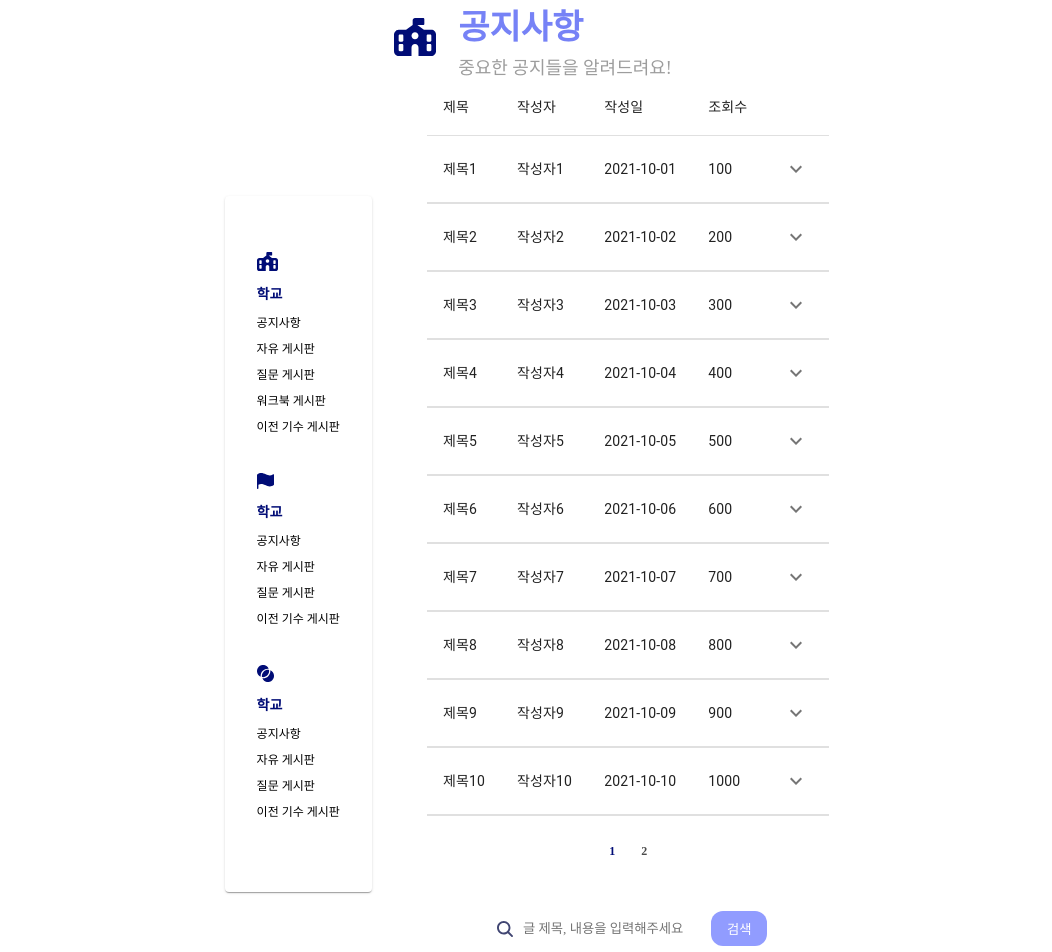
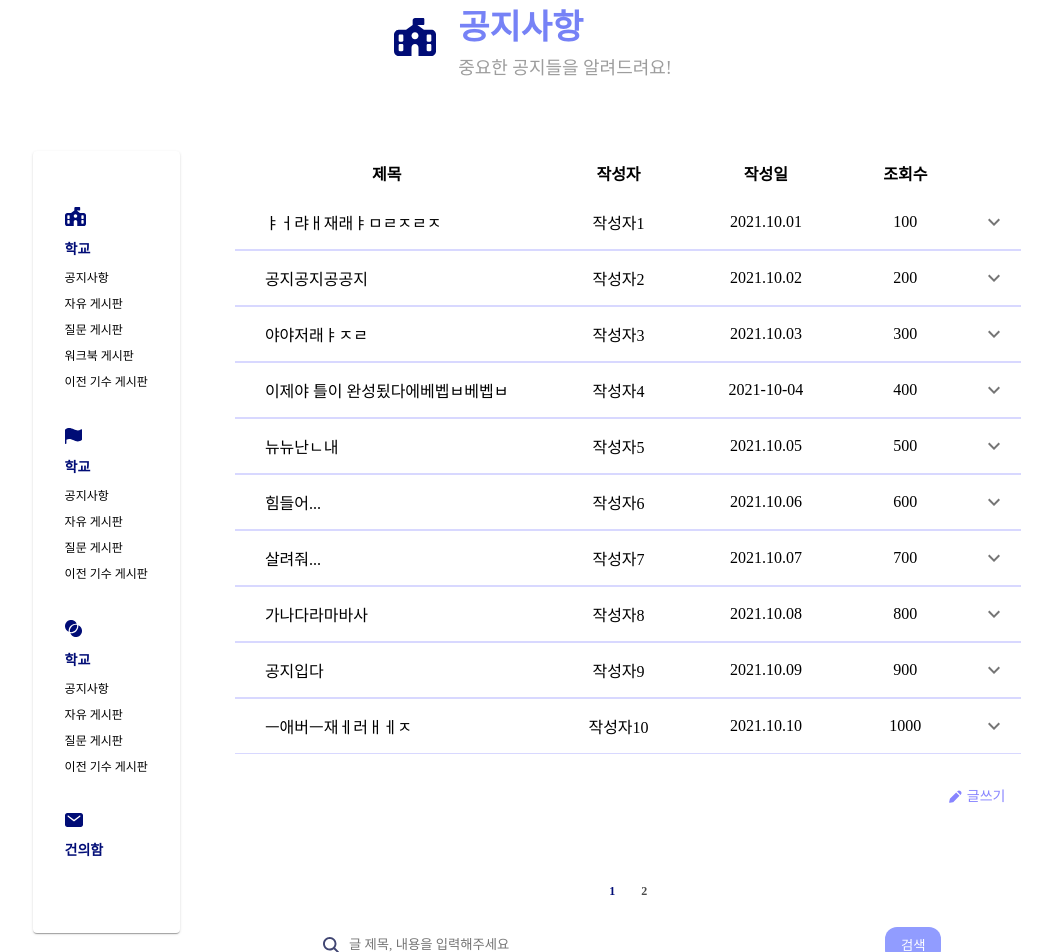
Before and after one commit to Team-UMC/UMC-Web, a React (Create React App) app: page /board/school/notice in a window 1280 px wide. Shown: the top 952 px of the page, without its empty margins (113-1165 px from the left). Built offline with nearby package versions, Linux system fonts and the light colour scheme.

Commit message:
95% 구현 완료 (테이블 수정, 페이징 기능, 제목 스타일링, 페이지 레이아웃 등)

```diff
--- a/src/components/BoardBox/BoardBoxUnion.jsx
+++ b/src/components/BoardBox/BoardBoxUnion.jsx
@@ -6,6 +6,7 @@ import union from '../../assets/boardCard/union.svg';
 
 const BoardBoxUnionContainer = styled.div`
   height: 100%;
+  padding-bottom: 30px;
   background: white;
   border-color: white;
   flex-direction: column;
--- a/src/components/BoardBox/BoardBoxWrapper.jsx
+++ b/src/components/BoardBox/BoardBoxWrapper.jsx
@@ -4,6 +4,7 @@ import styled from 'styled-components';
 import BoardBoxSchool from './BoardBoxSchool';
 import BoardBoxBranch from './BoardBoxBranch';
 import BoardBoxUnion from './BoardBoxUnion';
+import suggestion from 'assets/boardCard/suggestion.svg';
 
 const BoardBoxWrapperLayout = styled.div`
   display: flex;
@@ -11,12 +12,53 @@ const BoardBoxWrapperLayout = styled.div`
   align-items: flex-start;
 `;
 
+const BoardBoxSuggestionContainer = styled.div`
+  height: 100%;
+  background: white;
+  border-color: white;
+  flex-direction: column;
+  justify-content: flex-start;
+  align-items: flex-start;
+  display: inline-flex;
+`;
+
+const BoardBoxSuggestionImage = styled.div`
+  background: white;
+  width: 100%;
+  height: 100%;
+  padding-bottom: 8px;
+  gap: 8px;
+`;
+
+const BoardBoxSuggestionTitle = styled.div`
+  text-align: left;
+  color: #000c76;
+  background: white;
+  padding-bottom: 10px;
+  font-size: 14px;
+  font-weight: 600;
+  gap: 10px;
+  word-wrap: break-word;
+`;
+
+const BoardBoxSuggestion = () => {
+  return (
+    <BoardBoxSuggestionContainer>
+      <BoardBoxSuggestionImage>
+        <img src={suggestion} alt="suggestion" />
+      </BoardBoxSuggestionImage>
+      <BoardBoxSuggestionTitle>건의함</BoardBoxSuggestionTitle>
+    </BoardBoxSuggestionContainer>
+  );
+};
+
 const BoardBoxWrapper = () => {
   return (
     <BoardBoxWrapperLayout>
       <BoardBoxSchool />
       <BoardBoxBranch />
       <BoardBoxUnion />
+      <BoardBoxSuggestion />
     </BoardBoxWrapperLayout>
   );
 };
--- a/src/components/BoardTitle/BoardTitle.jsx
+++ b/src/components/BoardTitle/BoardTitle.jsx
@@ -1,16 +1,19 @@
 import React from 'react';
 import { useLocation } from 'react-router-dom';
+import PropTypes from 'prop-types';
 import styled from 'styled-components';
 
 import SchoolIcon from 'assets/titleIcon/schoolIcon.svg';
 import BranchIcon from 'assets/titleIcon/branchIcon.svg';
 import UnionIcon from 'assets/titleIcon/unionIcon.svg';
+import TitleDot from 'assets/titleIcon/titledot.svg';
 
 const BoardTitleContainer = styled.div`
   display: flex;
   flex-direction: row;
   align-items: center;
   gap: 0 8px;
+  padding-bottom: 72px;
 `;
 
 const BoardTitleWrapper = styled.div`
@@ -19,22 +22,53 @@ const BoardTitleWrapper = styled.div`
   gap: 4px;
 `;
 
-const BoardTitleMain = styled.h1`
+const BoardTitleMainStyle = styled.h1`
   color: #7682f6;
   font-size: 34px;
   font-family: 'Pretendard';
   font-weight: 600;
   word-wrap: break-word;
+`;
 
-  ::before {
+const HighlightedText = styled.span`
+  color: #00095C;
+`;
+
+const TitleWithDot = styled.div`
+  position: relative;
+  padding-top: 24px;
+
+  &::before {
     content: '';
-    display: inline-block;
-    width: 10px;
-    height: 10px;
-    background-size: contain;
-    margin-right: 5px;
+    position: absolute;
+    top: -20px;
+    left: 50%;
+    transform: translateX(-50%);
+    width: 20px;
+    height: 20px;
+    background-image: url(${TitleDot});
+    background-size: cover;
   }
 `;
+
+const BoardTitleMain = ({ children }) => {
+  const parts = children.split(/(게시판)/);
+
+  return (
+    <BoardTitleMainStyle>
+      {parts.map((part, i) => (
+        <React.Fragment key={i}>
+          {part === '게시판' ? <HighlightedText>{part}</HighlightedText> : part}
+          {(part === '공지' || part === '자유' || part === '질문' || part === '워크북' || part === '이전 기수') && <TitleWithDot>{part}</TitleWithDot>}
+        </React.Fragment>
+      ))}
+    </BoardTitleMainStyle>
+  );
+};
+
+BoardTitleMain.propTypes = {
+  children: PropTypes.node,
+};
 
 const BoardTitleSub = styled.p`
   color: #9d9d9d;
--- a/src/components/NewBoard/BoardSearch.jsx
+++ b/src/components/NewBoard/BoardSearch.jsx
@@ -17,6 +17,7 @@ const SearchWrapper = styled.form`
 `;
 
 const SearchInput = styled.input`
+  width: 32rem;
   padding: 8px;
   padding-left: 34px;
   border-radius: 12px;
--- a/src/components/NewBoard/BoardTable.jsx
+++ b/src/components/NewBoard/BoardTable.jsx
@@ -1,30 +1,68 @@
-import { React, useState, Fragment } from "react";
+import React, { useState, Fragment } from "react";
 import PropTypes from "prop-types";
-import {
-  TableCell,
-  TableContainer,
-  TableRow,
-  Table,
-  TableHead,
-  TableBody,
-  IconButton,
-  Collapse,
-  Box,
-  Typography,
-} from '@mui/material';
+import styled from "styled-components";
+import SearchBar from "./BoardSearch";
+import BoardWriteButton from "./BoardWriteButton";
+
+import { IconButton } from "@mui/material";
 import KeyboardArrowUpIcon from '@mui/icons-material/KeyboardArrowUp';
 import KeyboardArrowDownIcon from '@mui/icons-material/KeyboardArrowDown';
-import styled from "styled-components";
-import SearchBar from "./BoardSearch";
+import LeftArrowIcon from 'assets/main/LeftArrow.svg';
+import RightArrowIcon from 'assets/main/RightArrow.svg';
 
-const StyledTableCell = styled(TableCell)`
-  font-family: 'Pretendard';
-  font-size: 14px;
+const StyledTable = styled.table`
+  width: 100%;
+  border-collapse: collapse;
   text-align: center;
 `;
 
-const StyledHeaderCell = styled(StyledTableCell)`
-  font-weight: bold;
+const StyledTableHeader = styled.thead`
+  border-bottom: none;
+  padding: 0;
+  font-weight: 600;
+`;
+
+const StyledTableRow = styled.tr`
+  border-bottom: 1px solid #d8d8ff;
+  &:last-child {
+    border: none;
+  }
+  &:last-of-type {
+    border-top: none;
+  }
+`;
+
+const StyledTitleColumn = styled.td`
+  width: 15rem;
+  padding: 10px 40px 10px 30px;
+  text-overflow: ellipsis;
+  overflow: hidden;
+  white-space: nowrap;
+`;
+
+const StyledTableCell = styled.td`
+  max-width: 10rem;
+  padding: 10px 40px;
+  text-overflow: ellipsis;
+  overflow: hidden;
+  white-space: nowrap;
+`;
+
+const StyledOpenToggle = styled.td`
+  padding: 10px 10px;
+`;
+
+const StyledCollapseCell = styled.td`
+  border: none;
+  padding: 0;
+`;
+
+const StyledCollapseContent = styled.div`
+  border: none;
+  margin: 0;
+  transition: max-height 0.3s ease;
+  overflow: hidden;
+  max-height: ${(props) => (props.open ? '500px' : '0')};
 `;
 
 const createData = (title, author, date, views, content) => {
@@ -36,6 +74,12 @@ const createData = (title, author, date, views, content) => {
         content,
     };
 };
+
+const BoardWriteButtonLayout = styled.div`
+  display: flex;
+  justify-content: end;
+  padding-top: 24px;
+`;
 
 const PageButton = styled.div`
   display: inline-block;
@@ -62,21 +106,42 @@ const PageButton = styled.div`
   }
 `;
 
+const PageButtonLayout = styled.div`
+  display: flex;
+  justify-content: center;
+  align-items: center;
+  padding-top: 64px;
+`;
+
+const PageArrowButton = styled.div`
+  display: inline-block;
+  background-image: url(${(props) => props.$icon});
+  background-color: ${(props) => (props.$isActive ? '#FFFFFF' : '#EBEBEB')};
+  color: ${(props) => (props.$isActive ? '#000C76' : '#4B4B4B')};
+  cursor: ${(props) => (props.$isActive ? 'pointer' : 'default')};
+  opacity: ${(props) => (props.$isActive ? '1' : '0.5')};
+  transition: background-color 0.3s ease-in-out, color 0.3s ease-in-out, transform 0.2s ease-in-out;
+`;
+
+const BoardSearchLayout = styled.div`
+  display: flex;
+  justify-content: center;
+  align-items: center;
+`;
+
 const ROWS_PER_PAGE = 10;
 
 const Row = ({ row }) => {
-  const [ open, setOpen ] = useState(false);
+  const [open, setOpen] = useState(false);
 
   return (
     <Fragment>
-      <TableRow>
-        <StyledTableCell component="th" scope="row">
-          {row.title}
-        </StyledTableCell>
+      <StyledTableRow>
+        <StyledTitleColumn style={{ textAlign: "left" }}>{row.title}</StyledTitleColumn>
         <StyledTableCell>{row.author}</StyledTableCell>
         <StyledTableCell>{row.date}</StyledTableCell>
         <StyledTableCell>{row.views}</StyledTableCell>
-        <TableCell>
+        <StyledOpenToggle>
           <IconButton
             aria-label="expand row"
             size="small"
@@ -84,25 +149,40 @@ const Row = ({ row }) => {
           >
             {open ? <KeyboardArrowUpIcon /> : <KeyboardArrowDownIcon />}
           </IconButton>
-        </TableCell>
-      </TableRow>
-      <TableRow>
-        <TableCell style={{ paddingBottom: 0, paddingTop: 0 }} colSpan={6}>
-          <Collapse in={open} timeout="auto" unmountOnExit>
-            <Box sx={{ margin: 1 }}>
-              <Typography variant="p" gutterBottom component="div">
+        </StyledOpenToggle>
+      </StyledTableRow>
+      <StyledTableRow>
+        <StyledCollapseCell colSpan={5}>
+          <StyledCollapseContent open={open}>
             {row.content}
-              </Typography>
-            </Box>
-          </Collapse>
-        </TableCell>
-      </TableRow>
+          </StyledCollapseContent>
+        </StyledCollapseCell>
+      </StyledTableRow>
     </Fragment>
   );
 };
 
+// 대충 데이터들 모음 (여기에 JSON 서버 생기면 구현하면 될 듯...)
+const rows = [
+    createData('ㅑㅓ랴ㅐ재래ㅑㅁㄹㅈㄹㅈ', '작성자1', '2021.10.01', 100, '내용1'),
+    createData('공지공지공공지', '작성자2', '2021.10.02', 200, '내용2'),
+    createData('야야저래ㅑㅈㄹ', '작성자3', '2021.10.03', 300, '내용3'),
+    createData('이제야 틀이 완성됬다에베벱ㅂ베벱ㅂ', '작성자4', '2021-10-04', 400, '내용4'),
+    createData('뉴뉴난ㄴ내', '작성자5', '2021.10.05', 500, '내용5'),
+    createData('힘들어...', '작성자6', '2021.10.06', 600, '내용6'),
+    createData('살려줘...', '작성자7', '2021.10.07', 700, '내용7'),
+    createData('가나다라마바사', '작성자8', '2021.10.08', 800, '내용8'),
+    createData('공지입다', '작성자9', '2021.10.09', 900, '내용9'),
+    createData('ㅡ애버ㅡ재ㅔ러ㅐㅔㅈ', '작성자10', '2021.10.10', 1000, '내용10'),
+    createData('ㅡㅏㅇ9394914', '작성자11', '2021.10.11', 1100, '내용11'),
+    createData('test', '작성자12', '2021.10.12', 1200, '내용12'),
+    createData('낄낄낄', '작성자13', '2021.10.13', 1300, '내용13'),
+    createData('안녕?', '작성자14', '2021.10.14', 1400, '내용14'),
+    createData('제목15', '작성자15', '2021.10.15', 1500, '내용15'),
+];
+
 Row.propTypes = {
-    row: PropTypes.shape({
+  row: PropTypes.exact({
     title: PropTypes.string.isRequired,
     author: PropTypes.string.isRequired,
     date: PropTypes.string.isRequired,
@@ -111,36 +191,16 @@ Row.propTypes = {
   }).isRequired,
 };
 
-// 대충 데이터들 모음 (여기에 JSON 서버 생기면 구현하면 될 듯...)
-const rows = [
-    createData('제목1', '작성자1', '2021-10-01', 100, '내용1'),
-    createData('제목2', '작성자2', '2021-10-02', 200, '내용2'),
-    createData('제목3', '작성자3', '2021-10-03', 300, '내용3'),
-    createData('제목4', '작성자4', '2021-10-04', 400, '내용4'),
-    createData('제목5', '작성자5', '2021-10-05', 500, '내용5'),
-    createData('제목6', '작성자6', '2021-10-06', 600, '내용6'),
-    createData('제목7', '작성자7', '2021-10-07', 700, '내용7'),
-    createData('제목8', '작성자8', '2021-10-08', 800, '내용8'),
-    createData('제목9', '작성자9', '2021-10-09', 900, '내용9'),
-    createData('제목10', '작성자10', '2021-10-10', 1000, '내용10'),
-    createData('제목11', '작성자11', '2021-10-11', 1100, '내용11'),
-    createData('제목12', '작성자12', '2021-10-12', 1200, '내용12'),
-    createData('제목13', '작성자13', '2021-10-13', 1300, '내용13'),
-    createData('제목14', '작성자14', '2021-10-14', 1400, '내용14'),
-    createData('제목15', '작성자15', '2021-10-15', 1500, '내용15'),
-];
-
 const BoardTable = () => {
   const [currentPage, setCurrentPage] = useState(1);
-  const [ searchTerm, setSearchTerm ] = useState('');
+  const [searchTerm, setSearchTerm] = useState('');
 
   const handleSearch = (term) => {
     setSearchTerm(term);
   };
 
   const filteredRows = rows.filter(
-    (row) =>
-      row.title.includes(searchTerm) || row.content.includes(searchTerm),
+    (row) => row.title.includes(searchTerm) || row.content.includes(searchTerm),
   );
 
   const currentRows = filteredRows.slice(
@@ -151,6 +211,15 @@ const BoardTable = () => {
   const renderPageButtons = () => {
     const numberOfPages = Math.ceil(rows.length / ROWS_PER_PAGE);
     const buttons = [];
+
+    buttons.push(
+      <PageArrowButton
+        key="prev"
+        onClick={() => setCurrentPage(currentPage - 1)}
+        $isActive={currentPage > 1}
+        $icon={LeftArrowIcon}
+      />
+    );
 
     for (let i = 1; i <= numberOfPages; i++) {
       buttons.push(
@@ -164,39 +233,50 @@ const BoardTable = () => {
       );
     }
 
+    buttons.push(
+      <PageArrowButton
+        key="next"
+        onClick={() => setCurrentPage(currentPage + 1)}
+        $isActive={currentPage < numberOfPages}
+        $icon={RightArrowIcon}
+      />
+    );
+
     return buttons;
   };
 
+
   return (
     <>
-      <TableContainer>
-        <Table aria-label="collapsible table">
-          <TableHead>
-            <TableRow>
-              <StyledHeaderCell>제목</StyledHeaderCell>
-              <StyledHeaderCell>작성자</StyledHeaderCell>
-              <StyledHeaderCell>작성일</StyledHeaderCell>
-              <StyledHeaderCell>조회수</StyledHeaderCell>
-              <StyledHeaderCell />
-            </TableRow>
-          </TableHead>
-          <TableBody>
+      <StyledTable>
+        <StyledTableHeader>
+          <StyledTableRow style={{ borderBottom: 0, paddingBottom: 0 }}>
+            <StyledTitleColumn>제목</StyledTitleColumn>
+            <StyledTableCell>작성자</StyledTableCell>
+            <StyledTableCell>작성일</StyledTableCell>
+            <StyledTableCell>조회수</StyledTableCell>
+            <StyledOpenToggle />
+          </StyledTableRow>
+        </StyledTableHeader>
+        <tbody>
           {filteredRows.length > 0 ? (
-              currentRows.map((row) => (
-                <Row key={row.title} row={row} />
-              ))
+            currentRows.map((row) => <Row key={row.title} row={row} />)
           ) : (
-              <TableRow>
-                <StyledTableCell colSpan={6} align="center">
+            <StyledTableRow>
+              <StyledTableCell colSpan={5}>
                 검색 결과가 없습니다.
               </StyledTableCell>
-              </TableRow>
+            </StyledTableRow>
           )}
-          </TableBody>
-        </Table>
-      </TableContainer>
-      <div>{renderPageButtons()}</div>
-      <div><SearchBar onSearch={handleSearch} /></div>
+        </tbody>
+      </StyledTable>
+      <BoardWriteButtonLayout>
+        <BoardWriteButton />
+      </BoardWriteButtonLayout>
+      <PageButtonLayout>{renderPageButtons()}</PageButtonLayout>
+      <BoardSearchLayout>
+        <SearchBar onSearch={handleSearch} />
+      </BoardSearchLayout>
     </>
   );
 };
--- a/src/components/NewBoard/BoardWriteButton.jsx
+++ b/src/components/NewBoard/BoardWriteButton.jsx
@@ -37,7 +37,7 @@ const BoardWriteFont = styled.div`
   word-wrap: break-word;
 `;
 
-const BoardWriteBottom = () => {
+const BoardWriteButton = () => {
   return (
     <BoardButtonWrapper>
       <BoardButtonContent>
@@ -48,4 +48,4 @@ const BoardWriteBottom = () => {
   );
 };
 
-export default BoardWriteBottom;
+export default BoardWriteButton;
--- a/src/pages/NewBoardPage/BoardPage.jsx
+++ b/src/pages/NewBoardPage/BoardPage.jsx
@@ -4,7 +4,6 @@ import styled from 'styled-components';
 import BoardTitle from '../../components/BoardTitle/BoardTitle';
 import BoardBox from '../../components/BoardBox/BoardBox';
 import BoardTable from '../../components/NewBoard/BoardTable';
-import BoardWriteButton from '../../components/NewBoard/BoardWriteButton';
 
 const BoardPageContainer = styled.div`
   display: flex;
@@ -15,7 +14,6 @@ const BoardPageContainer = styled.div`
 
 const BoardTitleLayout = styled(BoardTitle)`
   display: flex;
-  flex-direction: row;
   align-items: flex-start;
   padding: 0;
 `;
@@ -23,8 +21,7 @@ const BoardTitleLayout = styled(BoardTitle)`
 const BoardBoxAndBoardTableWrapper = styled.div`
   display: flex;
   flex-direction: row;
-  justify-content: center;
-  align-items: center;
+  justify-content: flex-start;
   gap: 0 55px;
 `;
 
@@ -35,9 +32,6 @@ const StyledBoardBox = styled(BoardBox)`
 const BoardTableWrapper = styled.div`
   display: flex;
   flex-direction: column;
-  justify-content: flex-start;
-  align-items: center;
-  gap: 24px;
 `;
 
 const StyledBoardTable = styled(BoardTable)`
@@ -46,16 +40,17 @@ const StyledBoardTable = styled(BoardTable)`
 
 const BoardPage = () => {
   return (
+    <>
       <BoardPageContainer>
         <BoardTitleLayout />
         <BoardBoxAndBoardTableWrapper>
           <StyledBoardBox />
           <BoardTableWrapper>
             <StyledBoardTable />
-          <BoardWriteButton />
           </BoardTableWrapper>
         </BoardBoxAndBoardTableWrapper>
       </BoardPageContainer>
+    </>
   );
 };
 
```
Also changed, not shown: src/assets/boardCard/suggestion.svg (added). Lines whose indentation alone changed are shown as unchanged.
